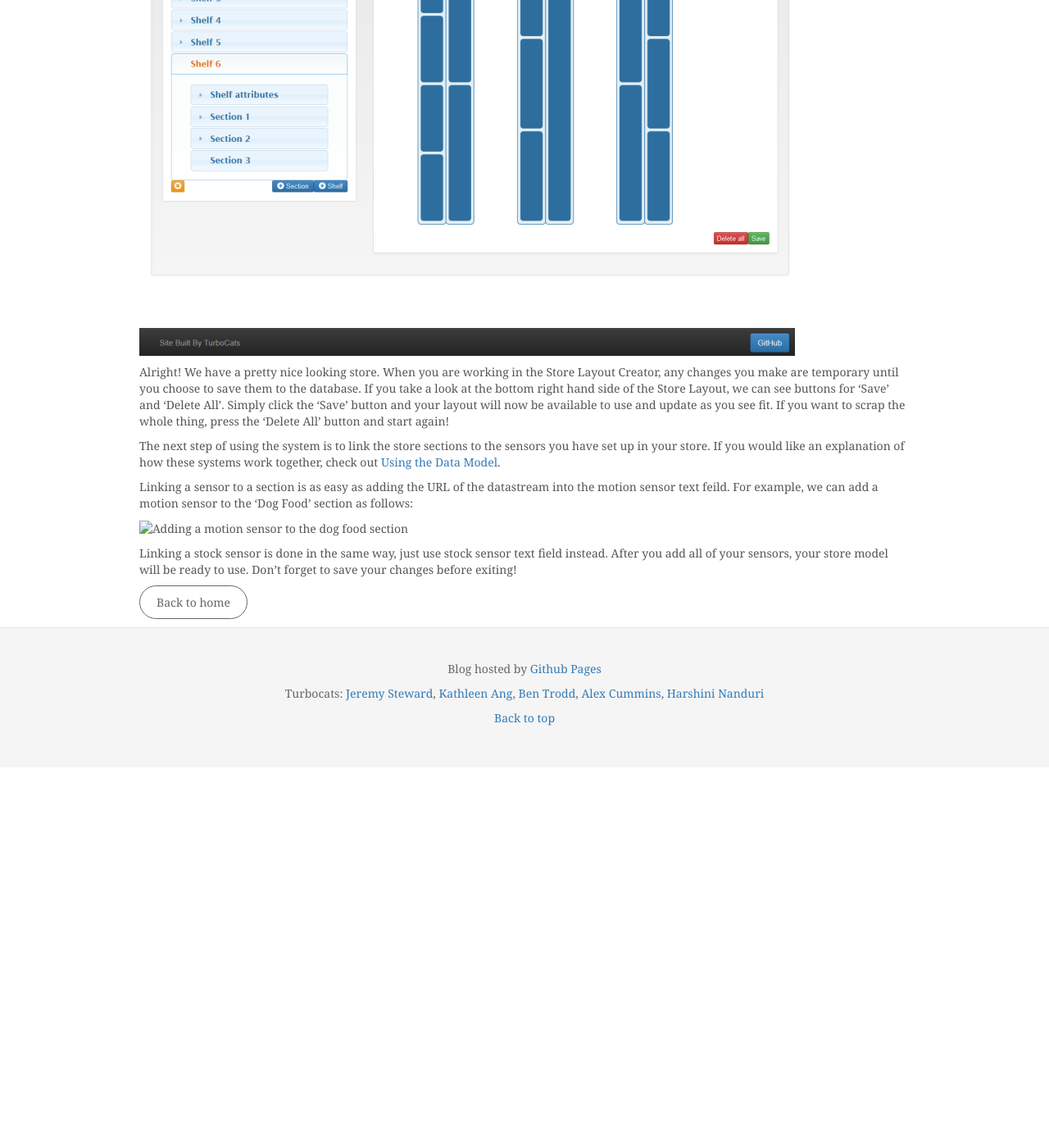
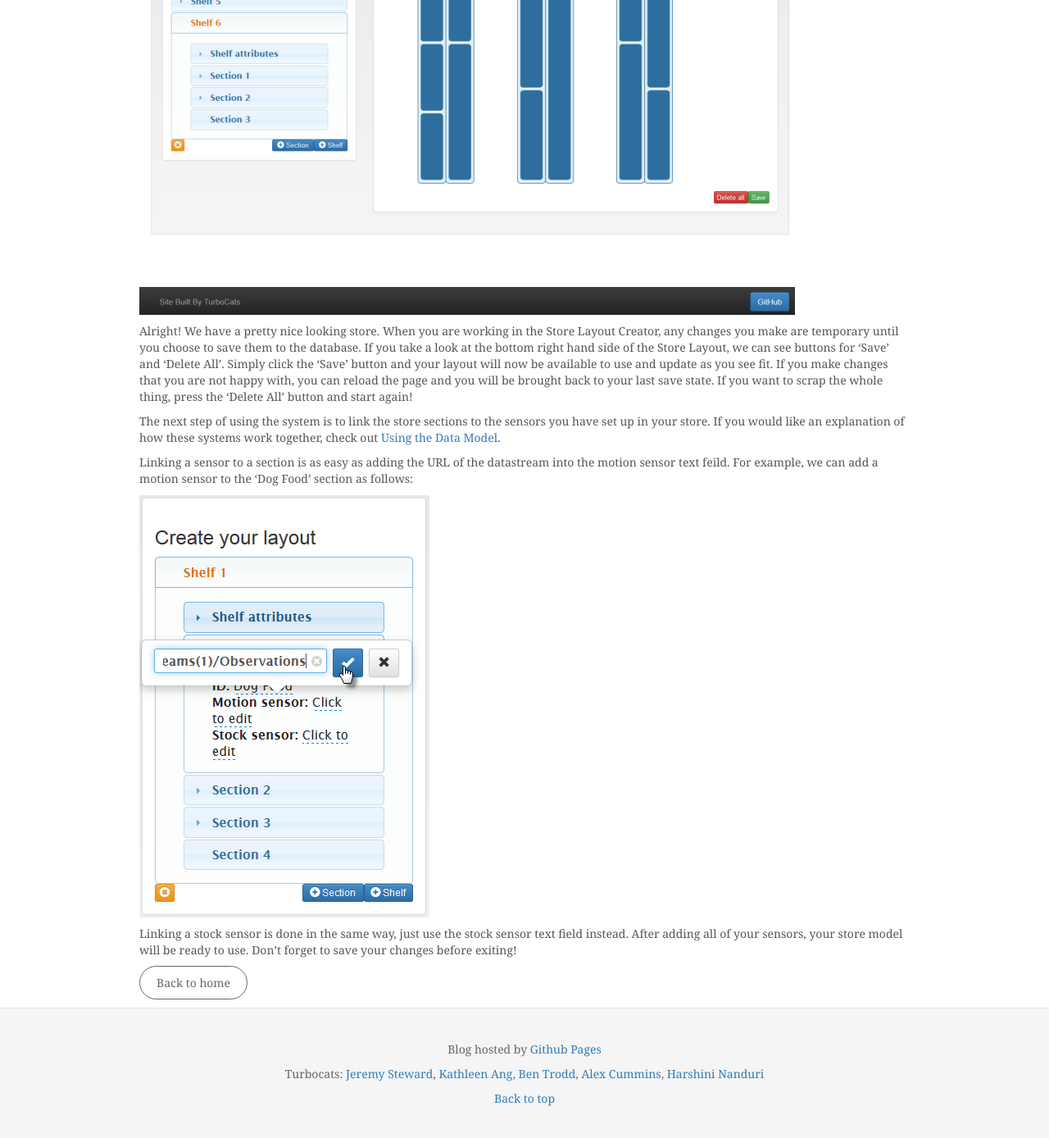
Before and after one commit to ThatGeoGuy/ENGO500, a Jekyll site: the page built from _posts/2014-04-02-using-lass-store-layout-creator.markdown, in a window 1280 px wide and 1400 px high, scrolled down 3282 px. Shown: the top 1388 px of the window at 82% size. Built offline with Jekyll 4.4.1, drawn with Linux system fonts in a browser that asks for light colours; nearby versions of some CDN libraries; before the commit the page ends 4218 px from its top, so only the background shows below that.

Commit message:
Added images and updated the using lass - store layout post to include adding sensors to a section.

```diff
--- a/_posts/2014-04-02-using-lass-store-layout-creator.markdown
+++ b/_posts/2014-04-02-using-lass-store-layout-creator.markdown
@@ -54,7 +54,7 @@ With our Dog Food, Cat Food, Toys, and Bird Seed sections created, we have a goo
 
 ![A nice start to a store model]({{ site.url }}/ENGO500/images/storeLayoutCreator/Full.png)
 
-Alright! We have a pretty nice looking store. When you are working in the Store Layout Creator, any changes you make are temporary until you choose to save them to the database. If you take a look at the bottom right hand side of the Store Layout, we can see buttons for 'Save' and 'Delete All'. Simply click the 'Save' button and your layout will now be available to use and update as you see fit. If you want to scrap the whole thing, press the 'Delete All' button and start again!
+Alright! We have a pretty nice looking store. When you are working in the Store Layout Creator, any changes you make are temporary until you choose to save them to the database. If you take a look at the bottom right hand side of the Store Layout, we can see buttons for 'Save' and 'Delete All'. Simply click the 'Save' button and your layout will now be available to use and update as you see fit. If you make changes that you are not happy with, you can reload the page and you will be brought back to your last save state. If you want to scrap the whole thing, press the 'Delete All' button and start again!
 
 The next step of using the system is to link the store sections to the sensors you have set up in your store. If you would like an explanation of how these systems work together, check out [Using the Data Model]({{ site.url }}/ENGO500/2014/04/04/using-the-data-model/).
 
@@ -62,4 +62,4 @@ Linking a sensor to a section is as easy as adding the URL of the datastream int
 
 ![Adding a motion sensor to the dog food section]({{ site.url }}/ENGO500/images/storeLayoutCreator/addingSensor.png)
 
-Linking a stock sensor is done in the same way, just use stock sensor text field instead. After you add all of your sensors, your store model will be ready to use. Don't forget to save your changes before exiting!
+Linking a stock sensor is done in the same way, just use the stock sensor text field instead. After adding all of your sensors, your store model will be ready to use. Don't forget to save your changes before exiting!
```
Also changed, not shown: images/storeLayoutCreator/Section.png, images/storeLayoutCreator/addingSensor.png (added).
